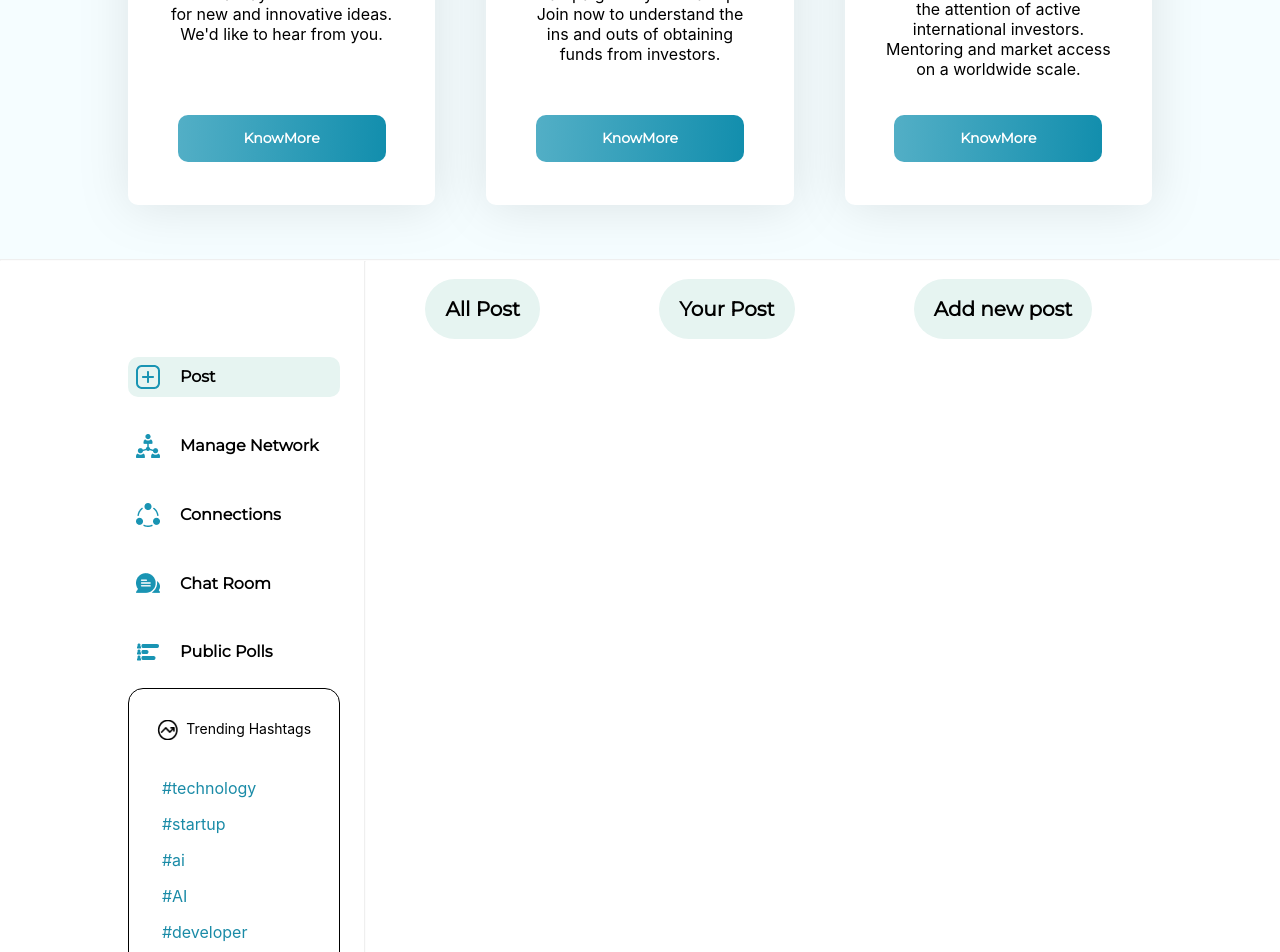
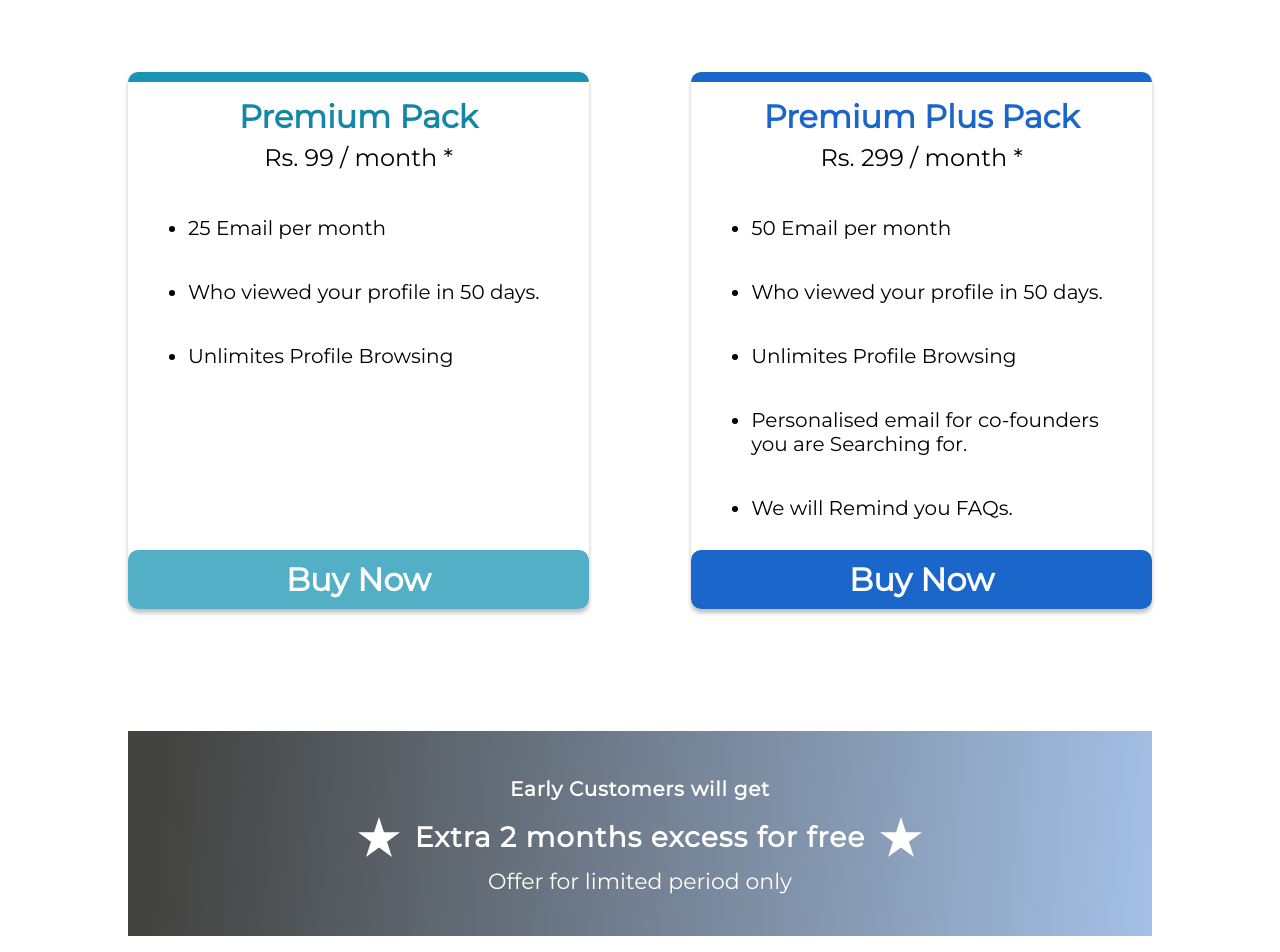
Before and after one commit to Rupesh-Gaikwad/Frontend, a React (Create React App) app: page /GoPremium in a window 1280 px wide. Shown: the part 360-1312 px from the top of the page. Built offline with nearby package versions, Linux system fonts and the light colour scheme.

Commit message:
premium page created but not responsive

```diff
--- a/src/Components/Post_Components/NavRouter.js
+++ b/src/Components/Post_Components/NavRouter.js
@@ -8,6 +8,7 @@ import Navbar from './Navbar'
 import Post from './Post'
 import AboutMeModal from '../User_Profile_Component/EditModals/AboutMeModal'
 import AddEducationModal from '../User_Profile_Component/EditModals/AddEducationModal'
+import Premium from '../PremiumPages/Premium'
 
 export default function MainPost() {
   return (
@@ -25,6 +26,7 @@ export default function MainPost() {
             <Route path="edit_about_me" element={<AboutMeModal/>}/>
             <Route path="add_education" element={<AddEducationModal/>}/>
           </Route>
+          <Route path="GoPremium/" element={<Premium/>} />
       </Routes>
     </BrowserRouter>
   </div>
--- /dev/null
+++ b/src/Components/PremiumPages/Premium.js
@@ -0,0 +1,56 @@
+import React from 'react'
+import offer_bg from './images/offer_banner_bg.svg'
+import './css/premium.css'
+import star from './images/Star.svg'
+
+function Premium() {
+  return (
+    <div className="go_premium">
+        <h2>Premium members get Co-founders <br/> 2x as fast on average.</h2>
+        <p>Start your free 1-month trial today. Cancel anytime. We’ll send you a reminder 7 days before your trial ends.</p>
+        <div className="packs_container">
+            <div className="premium_pack_container">
+                <div className="pack_detail_container">
+                <p className="pack_name">Premium Pack</p>
+                <p className="pack_rates">Rs. 99 / month *</p>
+                <ul>
+                    <li>25 Email per month</li>
+                    <li>Who viewed your profile in 50 days.</li>
+                    <li>Unlimites Profile Browsing</li>
+                </ul>
+                </div>
+                <p className="pack_buy_now_btn">Buy Now</p>
+            </div>
+            <div className="premium_plus_pack_container">
+            <div className="pack_detail_container">
+                <p className="pack_name" style={{color: "#1A66CA"}}>Premium Plus Pack</p>
+                <p className="pack_rates">Rs. 299 / month *</p>
+                <ul>
+                    <li>50 Email per month</li>
+                    <li>Who viewed your profile in 50 days.</li>
+                    <li>Unlimites Profile Browsing</li>
+                    <li>Personalised email for co-founders you are Searching for.</li>
+                    <li>We will Remind you FAQs.</li>
+                </ul>
+            </div>
+            <p className="pack_buy_now_btn" style={{backgroundColor: "#1A66CA"}}>Buy Now</p>
+            </div>
+        </div>
+
+        <div className="banner">
+            <img src={offer_bg} alt="offer bg"/>
+            <div className="banner_content">
+                <p id="early_cust">Early Customers will get</p>
+                <div className="tagline_in_stars">
+                    <img src={star} alt="star"/>
+                    <p id="offer_heading">Extra 2 months excess for free</p>
+                    <img src={star} alt="star"/>
+                </div>
+                <p id="offer_period">Offer for limited period only</p>
+            </div>
+        </div>
+    </div>
+  )
+}
+
+export default Premium
--- /dev/null
+++ b/src/Components/PremiumPages/css/premium.css
@@ -0,0 +1,221 @@
+.go_premium{
+    width: 80%;
+    margin: auto;
+    margin-top: 70px;
+    display: flex;
+    flex-direction: column;
+
+    font-family: 'Montserrat';
+    font-style: normal;
+}
+
+.go_premium > h2{
+    font-weight: 600;
+    font-size: 36px;
+    line-height: 44px;
+    text-align: center;
+    letter-spacing: 0.04em;
+    color: #000000;
+}
+
+p{
+    margin: 0px;
+    padding: 0px;
+}
+
+.go_premium > p{
+    font-weight: 600;
+    font-size: 18px;
+    line-height: 22px;
+    /* identical to box height */
+
+    text-align: center;
+    letter-spacing: 0.04em;
+
+    color: rgba(0, 0, 0, 0.5);
+}
+
+.go_premium .packs_container{
+    margin-top: 70PX;
+    display: flex;
+    justify-content: space-between;
+}
+
+.pack_detail_container{
+    padding: 15px 40px 0px 40px;
+
+}
+
+.packs_container > .premium_pack_container{
+    width: 45%;
+    height: fit-content;
+    min-height: 100%;
+    display: flex;
+    flex-direction: column;
+    justify-content: space-between;
+
+
+    background: #FFFFFF;
+    box-shadow: 0px 4px 4px rgba(0, 0, 0, 0.25);
+    border-radius: 10px;
+    border-top: 10px solid #1994B3;
+    position: relative;
+}
+
+.packs_container > .premium_plus_pack_container{
+    width: 45%;
+    height: fit-content;
+    min-height: 100%;
+    display: flex;
+    flex-direction: column;
+    justify-content: space-between;
+
+    background: #FFFFFF;
+    box-shadow: 0px 4px 4px rgba(0, 0, 0, 0.25);
+    border-radius: 10px;
+    border-top: 10px solid #1A66CA;
+    position: relative;
+
+}
+
+.pack_name{
+    width: fit-content;
+    height: fit-content;
+    font-weight: 700;
+    font-size: 32px;
+    line-height: 39px;
+    color: rgba(16, 133, 163, 0.98);
+    padding: 0px;
+    margin: auto;
+    align-self: center;
+}
+
+.pack_rates{
+    width: fit-content;
+    height: fit-content;
+    margin: auto;
+    font-weight: 500;
+    font-size: 24px;
+    line-height: 29px;
+    text-align: center;
+
+    color: #000000;
+    padding: 7px 0px 44px 0px;
+}
+
+.packs_container ul{
+    width: fit-content;
+    height: fit-content;
+    display: flex;
+    flex-direction: column;
+    row-gap: 40px;
+    padding: 0px;
+    padding-left: 20px;
+    margin: 0px;
+    margin-bottom: 30px;
+}
+
+.packs_container li{
+    margin: 0px;
+    padding: 0px;
+
+    font-weight: 400;
+    font-size: 20px;
+    line-height: 24px;
+    color: #000000;
+}
+
+.pack_buy_now_btn{
+    width: 100%;
+    height: fit-content;
+    background: rgba(25, 148, 179, 0.75);
+    border-radius: 10px;
+
+    font-weight: 600;
+    font-size: 32px;
+    line-height: 39px;
+    /* identical to box height */
+    text-align: center;
+    color: #FFFFFF;
+    padding-top: 10px;
+    padding-bottom: 10px;;
+}
+
+/* banner styling*/
+
+.go_premium .banner{
+    margin-top: 120px;
+    margin-bottom: 120px;
+    position: relative;
+}
+
+.banner p{
+    margin: 0px;
+    padding: 0px;
+}
+
+.banner > .banner_content{
+    width: 100%;
+    height: 100%;
+    display: flex;
+    flex-direction: column;
+    justify-content: center;
+    align-items: center;
+    row-gap: 10px;
+    position: absolute;
+    top: 0;
+
+}
+
+.banner_content > #early_cust{
+    width: fit-content;
+    height: fit-content;
+    align-self: center;
+
+    font-weight: 700;
+    font-size: 20px;
+    line-height: 34px;
+    text-align: center;
+    letter-spacing: 0.04em;
+
+    color: #FFFFFF;
+}
+
+.banner_content > .tagline_in_stars{
+    width: fit-content;
+    height: fit-content;
+    display: flex;
+    justify-content: center;
+    align-items: center;
+    column-gap: 15px;
+
+    font-weight: 700;
+    font-size: 28px;
+    line-height: 34px;
+    text-align: center;
+    letter-spacing: 0.04em;
+
+    color: #FFFFFF;
+}
+
+.banner_content > #offer_period{
+    width: fit-content;
+    height: fit-content;
+
+    font-weight: 500;
+    font-size: 22px;
+    line-height: 27px;
+    /* identical to box height */
+    text-align: center;
+    color: #FFFFFF;
+}
+
+.tagline_in_stars p{
+    width: fit-content;
+    height: fit-content;
+}
+
+.banner_content img{
+    width: 42px;
+    height: 42px;
+}
--- a/src/Components/User_Profile_Component/EditModals/AddEducationModal.js
+++ b/src/Components/User_Profile_Component/EditModals/AddEducationModal.js
@@ -56,7 +56,7 @@ function AddEducationModal(props) {
                   </div>
                   <div className="input_field_line">
                   <label>Description</label>
-                  <textarea type="text" placeholder="Write brief desription"/>
+                  <textarea type="text" placeholder="Write brief desription" maxLength={250}/>
                   </div>
                   <input type="text" placeholder="Add link" />
                   <div id="save_education_btn">
--- a/src/Components/User_Profile_Component/User.js
+++ b/src/Components/User_Profile_Component/User.js
@@ -10,6 +10,7 @@ import pol1 from './images/Polygon1.png'
 import pol2 from './images/Polygon2.png'
 import Section from './Section'
 import UserInfoModal from './EditModals/UserInfoModal'
+import { Link } from 'react-router-dom'
 
 
 
@@ -69,8 +70,8 @@ export default function User() {
               <p>500+ Conections</p>
             </div>
             <div className="choice_btns">
-              <p id="try_it_btn">TRY IT FOR FREE</p>
-              <p id="buy_plan_btn">BUY SUBSCRIBTION PLAN</p>
+              <Link to="/TryForFree"><p id="try_it_btn">TRY IT FOR FREE</p></Link>
+              <Link to="/GoPremium"><p id="buy_plan_btn">BUY SUBSCRIBTION PLAN</p></Link>
             </div>
           </div>
 
--- a/src/Components/User_Profile_Component/css/modal.css
+++ b/src/Components/User_Profile_Component/css/modal.css
@@ -444,7 +444,8 @@ input::placeholder, textarea::placeholder{
     font-weight: 500;
     font-size: 18px;
     line-height: 22px;
-    /* identical to box height */
+    resize: none;
+    overflow-y: hidden;
 }
 
 #save_education_btn{
--- a/src/Components/User_Profile_Component/css/user.css
+++ b/src/Components/User_Profile_Component/css/user.css
@@ -143,7 +143,7 @@
 
 .choice_btns{
     display: flex;
-    column-gap: 50px
+    column-gap: 20px;
 }
 
 #try_it_btn{
@@ -321,7 +321,7 @@
     }
 
     .choice_btns{
-        column-gap: 40px;
+        column-gap: 20px;
     }
 
     #try_it_btn{
```
Also changed, not shown: src/Components/PremiumPages/images/Star.svg (added), src/Components/PremiumPages/images/offer_banner_bg.svg (added).
